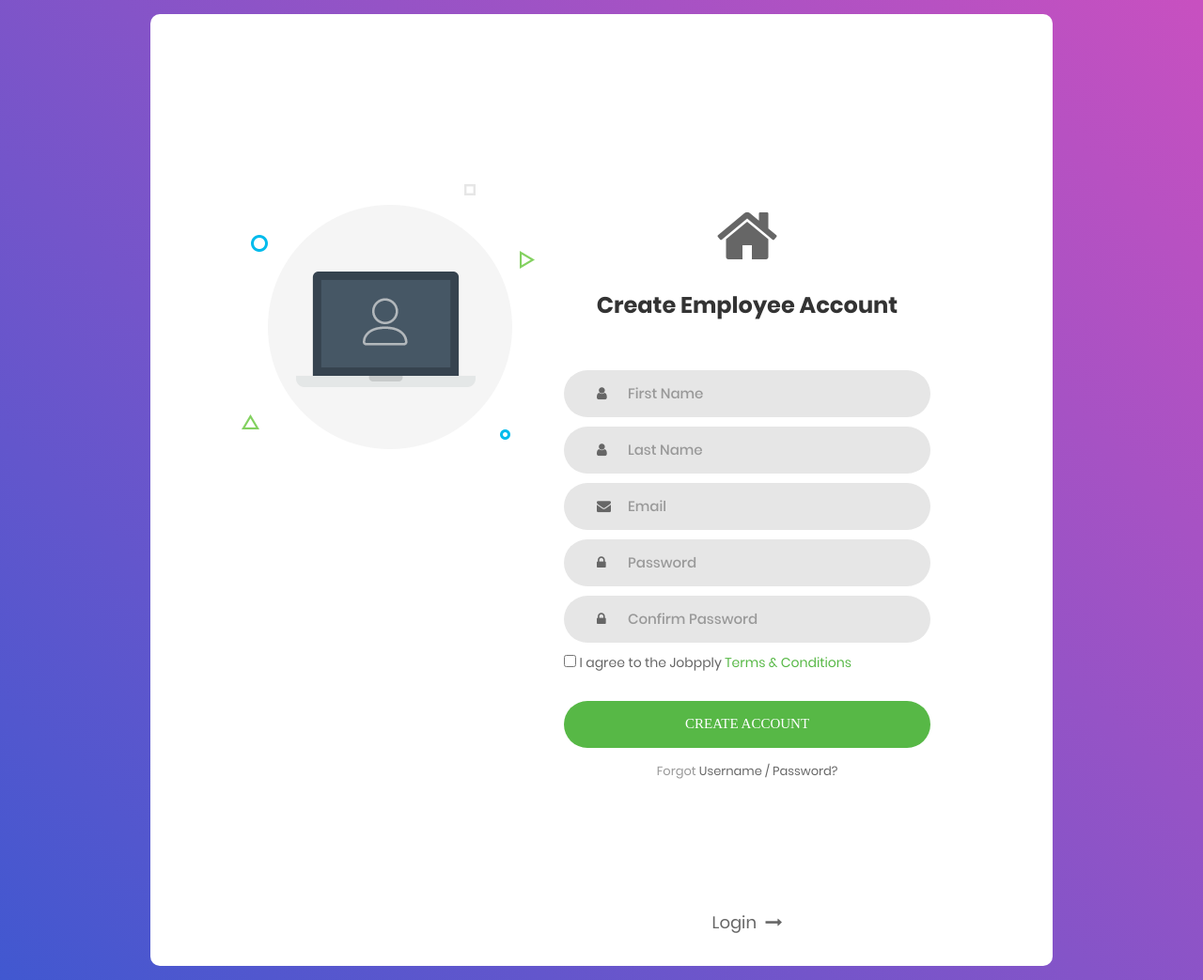
After one commit to sajib1066/django-jobportal, a Django app: page /employee/register in a window 1280 px wide. The commit adds this page. Shown: the whole page at 94% size. Run offline with Django 3.2, Linux system fonts and the light colour scheme; some libraries are stand-ins or nearby versions; some web fonts are replaced.

Commit message:
setup employee login and register page

```diff
--- a/administration/urls.py
+++ b/administration/urls.py
@@ -1,7 +1,9 @@
 from django.urls import path
-from .views import candidate_login_page, candidate_register_page
+from .views import candidate_login_page, candidate_register_page, employee_login_page, employee_register_page
 
 urlpatterns = [
     path('candidate/login', candidate_login_page, name='candidate-login'),
-    path('candidate/register', candidate_register_page, name='candidate-register')
+    path('candidate/register', candidate_register_page, name='candidate-register'),
+    path('employee/login', employee_login_page, name='employee-login'),
+    path('employee/register', employee_register_page, name='employee-register')
 ]
--- a/administration/views.py
+++ b/administration/views.py
@@ -2,7 +2,13 @@ from django.shortcuts import render
 
 # Create your views here.
 def candidate_login_page(request):
-    return render(request, 'administration/login.html')
+    return render(request, 'administration/candidate-login.html')
 
 def candidate_register_page(request):
-    return render(request, 'administration/register.html')
+    return render(request, 'administration/candidate-register.html')
+
+def employee_login_page(request):
+    return render(request, 'administration/employee-login.html')
+
+def employee_register_page(request):
+    return render(request, 'administration/employee-register.html')
--- /dev/null
+++ b/templates/administration/employee-register.html
@@ -0,0 +1,90 @@
+{% extends 'administration/base.html' %}
+{% load static %}
+
+{% block content %}
+<div class="limiter">
+	<div class="container-login100">
+		<div class="wrap-login100">
+			<div class="login100-pic js-tilt" data-tilt>
+				<img src="{% static 'administration/images/img-01.png' %}" alt="IMG">
+			</div>
+
+			<form class="login100-form validate-form">
+				<span class="login100-form-title">
+					<a class="home-logo" href="{% url 'home' %}"><i class="fa fa-home" aria-hidden="true"></i></a>
+					<br>
+					Create Employee Account
+				</span>
+
+				<div class="wrap-input100 validate-input">
+					<input class="input100" type="text" name="first-name" placeholder="First Name">
+					<span class="focus-input100"></span>
+					<span class="symbol-input100">
+						<i class="fa fa-user" aria-hidden="true"></i>
+					</span>
+				</div>
+
+				<div class="wrap-input100 validate-input">
+					<input class="input100" type="text" name="last-name" placeholder="Last Name">
+					<span class="focus-input100"></span>
+					<span class="symbol-input100">
+						<i class="fa fa-user" aria-hidden="true"></i>
+					</span>
+				</div>
+
+				<div class="wrap-input100 validate-input" data-validate = "Valid email is required: ex@abc.xyz">
+					<input class="input100" type="text" name="email" placeholder="Email">
+					<span class="focus-input100"></span>
+					<span class="symbol-input100">
+						<i class="fa fa-envelope" aria-hidden="true"></i>
+					</span>
+				</div>
+
+				<div class="wrap-input100 validate-input" data-validate = "Password is required">
+					<input class="input100" type="password" name="pass" placeholder="Password">
+					<span class="focus-input100"></span>
+					<span class="symbol-input100">
+						<i class="fa fa-lock" aria-hidden="true"></i>
+					</span>
+				</div>
+
+				<div class="wrap-input100 validate-input" data-validate = "Password is required">
+					<input class="input100" type="password" name="confirm-pass" placeholder="Confirm Password">
+					<span class="focus-input100"></span>
+					<span class="symbol-input100">
+						<i class="fa fa-lock" aria-hidden="true"></i>
+					</span>
+				</div>
+
+				<p>
+					<input id="check" type="checkbox">
+					<label for="check">I agree to the Jobpply</label>
+					<a href="#" style="color: #57b846">Terms & Conditions</a>
+				</p>
+
+				<div class="container-login100-form-btn">
+					<button class="login100-form-btn">
+						Create Account
+					</button>
+				</div>
+
+				<div class="text-center p-t-12">
+					<span class="txt1">
+						Forgot
+					</span>
+					<a class="txt2" href="#">
+						Username / Password?
+					</a>
+				</div>
+
+				<div class="text-center p-t-136">
+					<a class="txt3" href="{% url 'candidate-login' %}">
+						Login
+						<i class="fa fa-long-arrow-right m-l-5" aria-hidden="true"></i>
+					</a>
+				</div>
+			</form>
+		</div>
+	</div>
+</div>
+{% endblock %}
--- a/templates/base/navbar.html
+++ b/templates/base/navbar.html
@@ -43,8 +43,8 @@
                                 <div class="t-txt">Employers</div>
                                 <div class="des-txt">Sign in or create account to find the best candidates in the fastest way</div>
                                 <div class="btn-wraper">
-                                    <a href="" class="btn slu-btn" target="_blank">Sign in</a>
-                                    <a href="" class="ca-btn slu-btn" target="_blank">Create Account</a>
+                                    <a href="{% url 'employee-login' %}" class="btn slu-btn">Sign in</a>
+                                    <a href="{% url 'employee-register' %}" class="ca-btn slu-btn" target="_blank">Create Account</a>
                                 </div>
                             </div>
                         </div>
```
Also changed, not shown: templates/administration/employee-login.html (added, +60 -0 lines), templates/administration/candidate-login.html (renamed from templates/administration/login.html), templates/administration/candidate-register.html (renamed from templates/administration/register.html).
